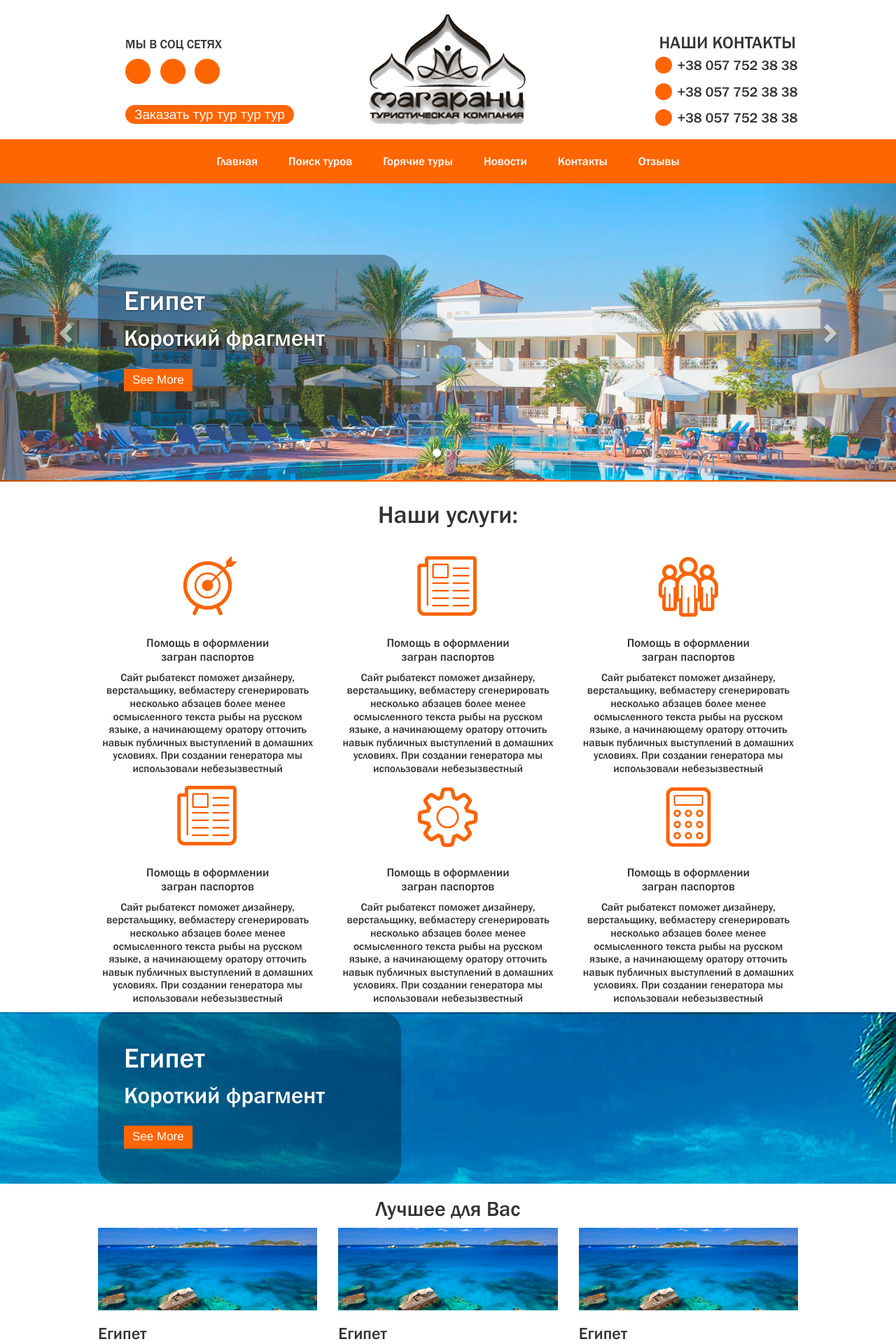
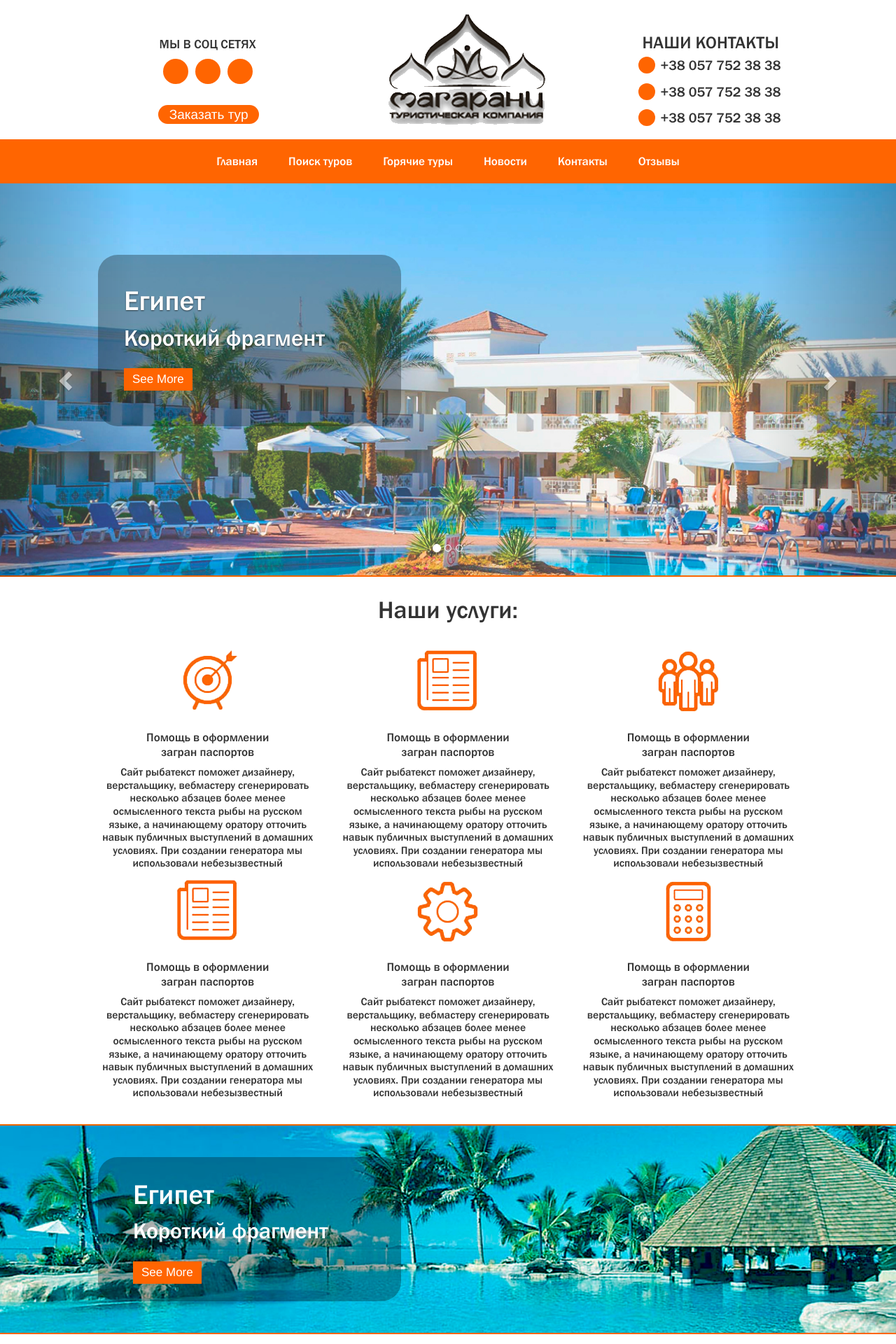
Before and after one commit to AlexeySolovey/marapahu, a PHP site: page / in a window 1280 px wide. Shown: the top 1920 px of the page at 70% size. Run offline with PHP 8.4, Linux system fonts and the light colour scheme; grey boxes labelled with a size stand in for pictures from a placeholder-image service; some libraries are stand-ins or nearby versions; some web fonts are replaced.

Commit message:
first page

```diff
--- /dev/null
+++ b/compilerconfig.json
@@ -0,0 +1,6 @@
+[
+  {
+    "outputFile": "css/style.css",
+    "inputFile": "css/style.less"
+  }
+]
--- a/css/style.css
+++ b/css/style.css
@@ -55,7 +55,11 @@ header {
   padding-top: 20px;
 }
 header .social {
-  margin-left: 39px;
+  text-align: center;
+  display: table;
+  margin-left: auto;
+  margin-right: auto;
+  /*margin-left: 39px;*/
   padding-top: 31px;
 }
 header .social p {
@@ -64,10 +68,17 @@ header .social p {
   font-size: 18px;
   margin-bottom: 7px;
 }
-header .social ul a {
+header .social ul {
+  display: table;
+  margin-left: auto;
+  margin-right: auto;
+  padding-left: 10px;
+}
+header .social a {
+  display: inline-block;
   text-decoration: none;
 }
-header .social ul a li {
+header .social a li {
   background: #ff6501;
   display: inline-block;
   color: #fff;
@@ -76,23 +87,25 @@ header .social ul a li {
   margin-right: 10px;
   position: relative;
 }
-header .social ul a li i {
+header .social a li i {
   position: absolute;
   z-index: 10;
   top: 6px;
   left: 10px;
   font-size: 22px;
 }
-header .social ul a li i.fa-facebook {
+header .social a li i.fa-facebook {
   padding-left: 2px;
 }
-header .social ul a li i.fa-vk {
+header .social a li i.fa-vk {
   margin-left: -3px;
 }
-header .social ul a li:hover i {
+header .social a li:hover i {
   color: #d7d7d7;
 }
 header .social button {
+  width: 97%;
+  margin-left: 3px;
   background: #ff6501;
   border: 0;
   color: #fff;
@@ -106,7 +119,11 @@ header .social button:hover {
   color: #d7d7d7;
 }
 header .logo {
-  margin-left: 44px;
+  /*margin-left: 44px;*/
+  display: table;
+  margin-left: auto;
+  margin-right: auto;
+  padding-right: 30px;
 }
 header .phones {
   padding-top: 23px;
@@ -135,6 +152,7 @@ header .phones ul li i {
   background: #ff6501;
   margin-right: 2px;
   font-size: 18px;
+  color: white;
 }
 /*****************************
 		navigation
@@ -181,6 +199,12 @@ section.navigation .navbar #responsive-menu ul.navbar-nav li a:hover {
 section#main_slider .carousel-inner .item {
   border-bottom: 2px solid #ff6501;
 }
+section#main_slider .carousel-inner .item .carousel-img {
+  width: 100%;
+  height: 560px;
+  background: url(../images/main_slider1.jpg) no-repeat center;
+  background-size: cover;
+}
 section#main_slider .carousel-inner .item .container {
   margin-top: -1px;
 }
@@ -217,6 +241,7 @@ section#main_slider .carousel-inner .item .container .carousel-caption button:ho
 *****************************/
 section.services {
   text-align: center;
+  margin-bottom: 25px;
 }
 section.services h2 {
   font-size: 35px;
@@ -294,19 +319,23 @@ section.services .service-item div.service-img .cogwheel:hover {
 		img_block
 *****************************/
 section.img_block {
-  background: url(../images/img_block.jpg);
+  background: url(../images/img_block.jpg) no-repeat center;
+  background-size: cover;
   color: #fff;
+  margin-top: 20px;
+  border-top: 2px solid #ff6501;
+  border-bottom: 2px solid #ff6501;
 }
 section.img_block .info_block {
   background: rgba(0, 0, 0, 0.3);
-  padding: 37px;
+  padding: 25px 50px;
+  margin: 45px 0;
   text-align: left;
   width: 433px;
-  height: 245px;
   border-radius: 28px;
 }
 section.img_block .info_block p {
-  font-size: 33px;
+  font-size: 32px;
 }
 section.img_block .info_block p:first-child {
   font-size: 40px;
@@ -325,6 +354,41 @@ section.img_block .info_block button:hover {
 /*****************************
 			propose
 *****************************/
+section.propose h2 {
+  margin: 30px 0px;
+}
+section.propose .tour {
+  padding: 1px;
+  text-align: center;
+  border: 1px solid #ff6501;
+  margin-bottom: 20px;
+  cursor: pointer;
+}
+section.propose .tour img {
+  width: 100%;
+}
+section.propose .tour h3 {
+  margin: 10px 0 5px 0;
+}
+section.propose .tour .tour-info {
+  padding: 0px 70px;
+}
+section.propose .tour .order {
+  padding: 32px 103px;
+  font-size: 26px;
+  display: none;
+  position: absolute;
+  bottom: 22px;
+  background-color: #ff6501;
+  opacity: 0.9;
+}
+section.propose .tour .order a {
+  color: white;
+}
+section.propose .tour .order a:hover {
+  text-decoration: none;
+  color: #d7d7d7;
+}
 /*****************************
 			footer
 *****************************/
@@ -332,6 +396,36 @@ footer {
   background: #ff6501;
   margin-top: 30px;
   color: #fff;
+  margin-top: 20px;
+}
+footer .footer-column {
+  margin: 20px 0;
+  text-align: center;
+}
+footer .footer-column p {
+  margin-bottom: 3px;
+}
+@media screen and (max-width: 2000px) {
+  header .phones {
+    padding-left: 0;
+  }
+}
+@media screen and (max-width: 1091px) {
+  /*
+	header, section{
+		padding-left : 25px;
+		padding-right: 25px;
+	}
+	*/
+  .logo {
+    padding-left: 25px;
+    padding-right: 0;
+  }
+  .phones {
+    display: table !important;
+    margin-left: auto;
+    margin-right: auto;
+  }
 }
 @media screen and (max-width: 768px) {
   /*
--- a/css/style.less
+++ b/css/style.less
@@ -46,7 +46,11 @@ ul{
 header{
 	padding-top: 20px;
 	.social{
-		margin-left: 39px;
+        text-align: center;
+        display: table;
+        margin-left: auto;
+        margin-right: auto;
+		/*margin-left: 39px;*/
 		padding-top: 31px;
 		p{
 			font-family: @FGM-regular;
@@ -54,7 +58,14 @@ header{
 			font-size: 18px;
 			margin-bottom: 7px;
 		}
-		ul a{
+		ul{
+            display: table;
+            margin-left: auto;
+            margin-right: auto;
+            padding-left: 10px;
+		    }
+        a{
+            display: inline-block;
 			text-decoration: none;
 			li{
 				background: @orange;
@@ -84,6 +95,8 @@ header{
 			}
 		}
 		button{
+            width: 97%;
+            margin-left: 3px;
 			background: @orange;
 			border: 0;
 			color: #fff;
@@ -98,7 +111,11 @@ header{
 		}
 	}
 	.logo{
-		margin-left: 44px;
+		/*margin-left: 44px;*/
+        display: table;
+        margin-left: auto;
+        margin-right: auto;
+        padding-right: 30px;
 	}
 	.phones{
 		padding-top: 23px;
@@ -124,6 +141,7 @@ header{
 					background: #ff6501;
 					margin-right: 2px;
 					font-size: 18px;
+                    color: white;
 				}
 			}
 		}
@@ -179,6 +197,13 @@ section#main_slider{
 	.carousel-inner{
 		.item{
 			border-bottom: 2px solid @orange;
+            .carousel-img{
+                width:100%;
+                height:560px;
+                background:url(../images/main_slider1.jpg) no-repeat center;
+                background-size:cover;
+
+            }
 			.container{
 				margin-top: -1px;
 				.carousel-caption{
@@ -213,11 +238,13 @@ section#main_slider{
 		}
 	}
 }
+
 /*****************************
 		services
 *****************************/
 section.services{
 	text-align: center;
+    margin-bottom:25px;
 	h2{
 		font-size: 35px;
 		padding-top: 8px;
@@ -296,17 +323,21 @@ section.services{
 		img_block
 *****************************/
 section.img_block{
-	background: url(../images/img_block.jpg);
+	background: url(../images/img_block.jpg) no-repeat center;
+    background-size:cover;
 	color: #fff;
+    margin-top:20px;
+    border-top:2px solid @orange;
+    border-bottom:2px solid @orange;
 	.info_block{
 		background: rgba(0,0,0,.3);
-		padding:37px;
+		padding: 25px 50px;
+        margin: 45px 0;
 		text-align: left;
 		width: 433px;
-		height: 245px;
 		border-radius: 28px;
 		p{
-			font-size: 33px;
+			font-size: 32px;
 			&:first-child{
 				font-size:40px;
 				margin-bottom: 1px;
@@ -328,7 +359,42 @@ section.img_block{
 			propose
 *****************************/
 section.propose{
+    h2{
+        margin:30px 0px;
+    }
+    .tour{
+         padding: 1px;
+         text-align: center;
+         border:1px solid @orange;
+         margin-bottom:20px;
+         cursor:pointer;
+         img{
+             width:100%;
+         }
+         h3{
+            margin: 10px 0 5px 0;
+         }
+         .tour-info{
+            padding: 0px 70px;
 
+         }
+         .order{
+                 padding: 32px 103px;
+                font-size: 26px;
+                display: none;
+                position: absolute;
+                bottom: 22px;
+                background-color: @orange;
+                opacity: 0.9;
+                a{
+                    color: white;
+                }
+                a:hover{
+                    text-decoration:none;
+                    color:@color_hover;
+                }
+         }
+    }
 }
 /*****************************
 			footer
@@ -337,8 +403,42 @@ footer{
 	background: @orange;
 	margin-top: 30px;
 	color: #fff;
+    margin-top:20px;
+    .footer-column{
+        margin:20px 0;
+        text-align:center;
+        p{
+            margin-bottom: 3px;
+        }
+    }
 }
 
+
+@media screen and (max-width: 2000px){
+    header .phones{
+        padding-left: 0;
+	}
+}
+@media screen and (max-width: 1091px){
+	/*
+	header, section{
+		padding-left : 25px;
+		padding-right: 25px;
+	}
+	*/
+    .social{
+
+    }
+    .logo{
+        padding-left: 25px;
+        padding-right: 0;
+    }
+    .phones{
+        display: table !important;
+        margin-left: auto;
+        margin-right: auto;
+    }
+}
 @media screen and (max-width: 768px){
 	/*
 	header, section{
--- a/index.html
+++ b/index.html
@@ -27,7 +27,7 @@
 							<li><i class="fa fa-vk"></i></li>
 						</a>
 					</ul>
-					<button>Заказать тур тур тур тур</button>
+					<button>Заказать тур</button>
 				</div>
 			</div>
 			<div class="col-md-5">
@@ -48,7 +48,7 @@
 							+38 057 752 38 38
 						</li>
 						<li>
-							<i class="fa fa-phone"></i>
+                            <i class="fa fa-mobile" aria-hidden="true"></i>
 							+38 057 752 38 38
 						</li>
 					</ul>
@@ -133,7 +133,10 @@
 						</div>
 					</div>
 				</div>
-				<img src="images/main_slider1.jpg" alt="slide1">
+                <div class="carousel-img">
+
+                </div>
+				<!--<img src="images/main_slider1.jpg" alt="slide1">-->
 			</div>
 			<div class="item">
 				<div class="container">
@@ -258,19 +261,40 @@
 			<div class="row">
 				<div class="propose_slider">
 					<div class="col-md-4">
+                        <div class="tour">
                             <img src="images/propose.jpg" class="img-responsive" alt="">
                             <h3>Египет</h3>
-						<p>Отель Font sizen 5*7 дней 8 ночей. Вылет из Харькова на двоих 3991</p>
+                            <p class="tour-info">Отель Font sizen 5*7 дней 8 ночей. Вылет из Харькова на двоих 3991</p>
+                            <div class="order">
+                                <a href="#">
+                                    <p>Заказать</p>
+                                </a>
+                            </div>
+                        </div>
 					</div>
 					<div class="col-md-4">
+                        <div class="tour">
                             <img src="images/propose.jpg" class="img-responsive" alt="">
                             <h3>Египет</h3>
-						<p>Отель Font sizen 5*7 дней 8 ночей. Вылет из Харькова на двоих 3992</p>
+                            <p class="tour-info">Отель Font sizen 5*7 дней 8 ночей. Вылет из Харькова на двоих 3991</p>
+                            <div class="order">
+                                <a href="#">
+                                    <p>Заказать</p>
+                                </a>
+                            </div>
+                        </div>
 					</div>
 					<div class="col-md-4">
+                        <div class="tour">
                             <img src="images/propose.jpg" class="img-responsive" alt="">
                             <h3>Египет</h3>
-						<p>Отель Font sizen 5*7 дней 8 ночей. Вылет из Харькова на двоих 3993</p>
+                            <p class="tour-info">Отель Font sizen 5*7 дней 8 ночей. Вылет из Харькова на двоих 3991</p>
+                            <!--<div class="order">
+                                <a href="#">
+                                    <p>Заказать</p>
+                                </a>
+                            </div>-->
+                        </div>
 					</div>
 				</div>
 			</div>
@@ -299,7 +323,7 @@
 	<footer>
 		<div class="container">
 			<div class="row">
-				<div class="col-md-3">
+				<div class="col-md-3 footer-column">
 					<p>Как нас найти:</p>
 					<p>г.Харьков <br/>ул. Полтавский шлях 123, оф. 109</p>
 					<ul>
@@ -309,7 +333,7 @@
 					</ul>
 					<p>booknanagary@ukr.net</p>
 				</div>
-				<div class="col-md-6">
+				<div class="col-md-6 footer-column">
 					<p>мы в соц сетях</p>
 					<ul>
 						<li>VK</li>
@@ -317,7 +341,7 @@
 						<li>VK</li>
 					</ul>
 				</div>
-				<div class="col-md-3">
+				<div class="col-md-3 footer-column">
 					<p>Когда к нам прийти</p>
 					<p>График работы</p>
 					<p>Понедельник - пятница</p>
```
Also changed, not shown: js/common.js (+8 -0 lines), css/style.min.css (added), 2 other files. Lines whose indentation alone changed are shown as unchanged.
